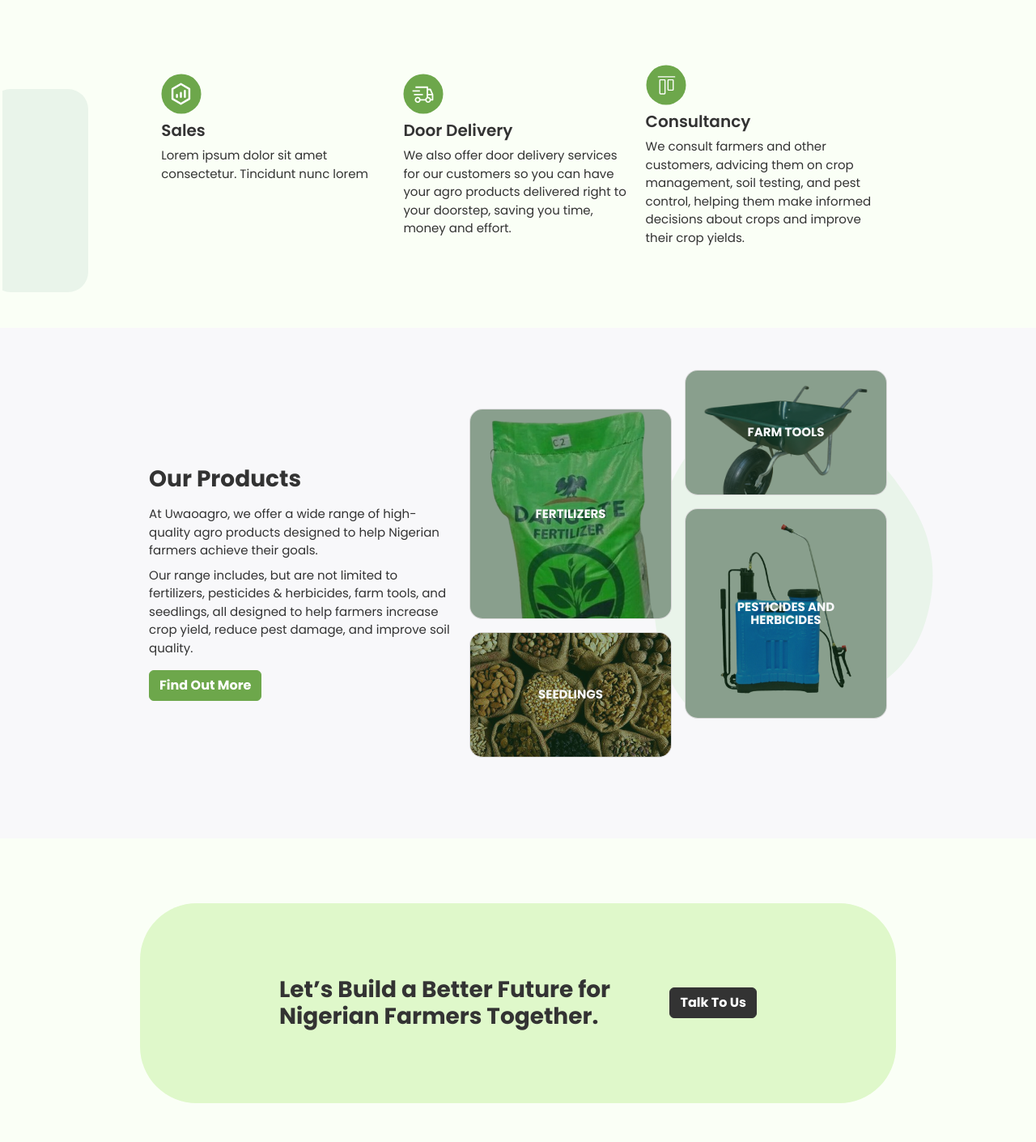
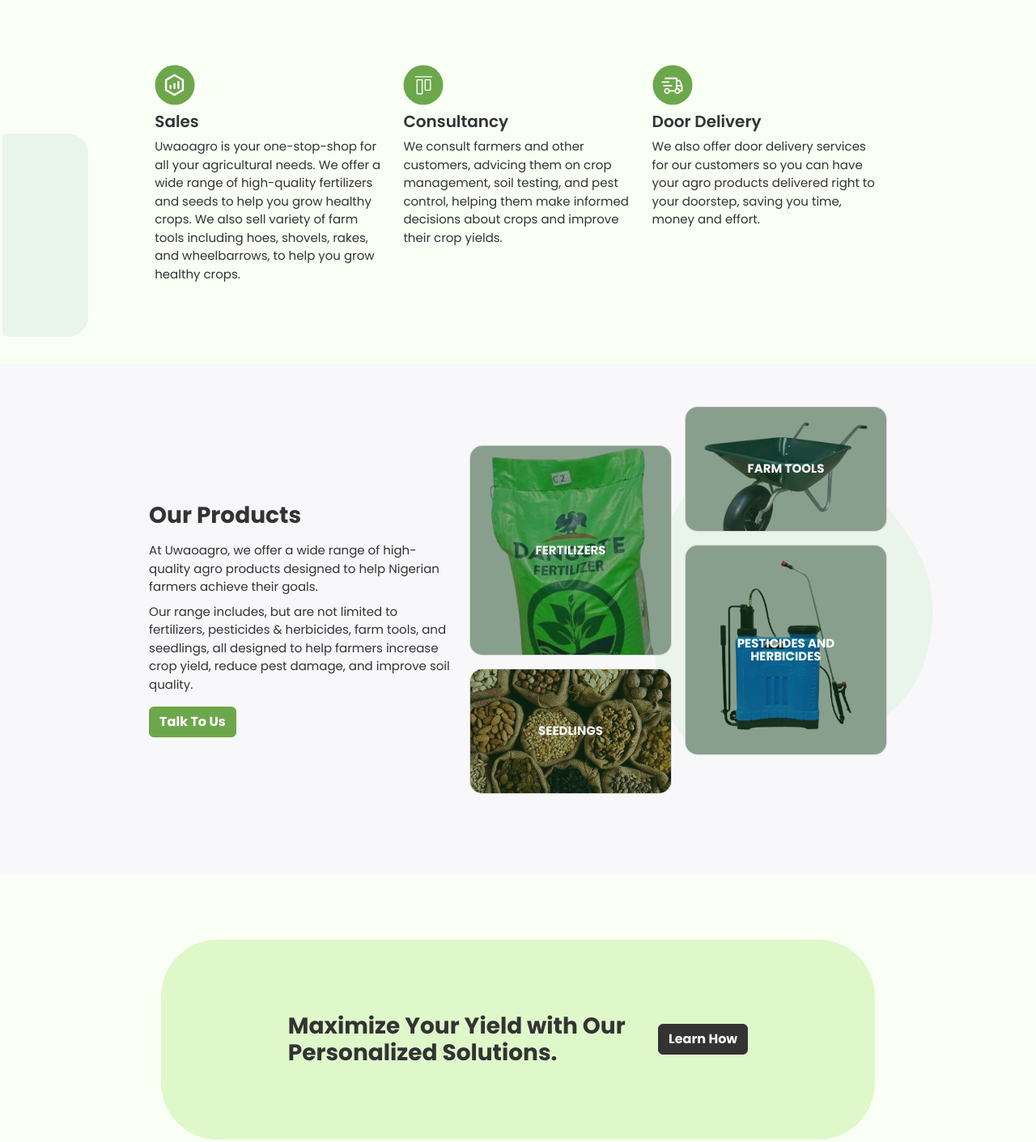
Before and after one commit to nathan-soft/Uwaoagro, a plain HTML site: page index.html in a window 1280 px wide. Shown: the part 620-2031 px from the top of the page at 81% size. Drawn offline with nearby package versions, Linux system fonts and the light colour scheme.

Commit message:
more updates.

```diff
--- a/css/styles.css
+++ b/css/styles.css
@@ -302,7 +302,7 @@ footer{
     }
 
     .services{
-        width: 21rem;
+        width: 23rem;
     }
 
 }
@@ -318,7 +318,7 @@ footer{
 
     .cta{
         border-radius: 2rem;
-        padding: 3.3rem;
+        padding: 2.5rem;
     }
 
     .product-image-wrapper{
@@ -328,6 +328,9 @@ footer{
 
 
 @media screen and (max-width: 531px) {
+    #products>div {
+        padding-inline: 1rem;
+    }
     .product-image-wrapper{
         margin-top: 2rem;
         align-self: center !important;
--- a/index.html
+++ b/index.html
@@ -4,6 +4,7 @@
     <meta charset="UTF-8">
     <meta name="viewport" content="width=device-width, initial-scale=1.0">
     <link rel="shortcut icon" href="images/favicon.ico" type="image/x-icon">
+    <link rel="stylesheet" href="https://cdnjs.cloudflare.com/ajax/libs/animate.css/4.1.1/animate.min.css"/>
     <link href="https://cdn.jsdelivr.net/npm/bootstrap@5.3.1/dist/css/bootstrap.min.css"
         rel="stylesheet"
         integrity="sha384-4bw+/aepP/YC94hEpVNVgiZdgIC5+VKNBQNGCHeKRQN+PtmoHDEXuppvnDJzQIu9"
@@ -112,7 +113,7 @@
     <main>
         <section id="home">
             <div class="container d-flex h-100 px-4 px-sm-2 justify-content-sm-center align-items-center">
-                <div class="d-flex flex-column gap-3 hero-content">
+                <div class="d-flex flex-column gap-3 hero-content animate__animated animate__zoomIn">
                     <h1 class="mb-0 fw-bold hero-text text-primary d-flex flex-column">
                         <span>Top Quality Fertilizers</span>
                         <span>For Best Prices.</span>
@@ -130,33 +131,35 @@
             </div>
         </section>
 
-        <section id="services" class="d-flex service-wrapper justify-content-center align-items-center gap-3 section">
+        <section id="services" class="d-flex service-wrapper justify-content-center align-items-center align-items-lg-start gap-4 section">
             <img class="position-absolute rectangle-blob z-n1" src="images/Rectangle 4.svg" alt="">
-            <div class="d-flex flex-column flex-lg-row gap-3 service-wrapper">
+            <div class="d-flex flex-column flex-lg-row gap-4 service-wrapper">
                 <div class="d-flex flex-column gap-2 services">
                     <img class="img-fluid services-icon" src="images/sales-icon.svg" alt="sales-icon">
                     <div class="d-flex flex-column gap-2">
                         <h5 class="fw-semibold mb-0 services-text">Sales</h5>
-                        <p class="mb-0">Lorem ipsum dolor sit amet consectetur. Tincidunt nunc lorem</p>
+                        <p class="mb-0">
+                            Uwaoagro is your one-stop-shop for all your agricultural needs. We offer a wide range of high-quality fertilizers and seeds to help you grow healthy crops. We also sell variety of farm tools including hoes, shovels, rakes, and wheelbarrows, to help you grow healthy crops.
+                        </p>
                     </div>
                 </div>
                 <div class="d-flex flex-column gap-2 services">
-                    <img class="img-fluid services-icon" src="images/delivery-icon.svg" alt="delivery-icon">
+                    <img class="img-fluid services-icon" src="images/quality-icon.svg" alt="quality-icon">
                     <div class="d-flex flex-column gap-2">
-                        <h5 class="fw-semibold mb-0 services-text">Door Delivery</h5>
+                        <h5 class="fw-semibold mb-0 services-text">Consultancy</h5>
                         <p class="mb-0">
-                            We also offer door delivery services for our customers so you can have your agro products delivered right to your doorstep, saving you time, money and effort.
+                            We consult farmers and other customers, advicing them on crop management, soil testing, and pest control, helping them make informed decisions about crops and improve their crop yields.
                         </p>
                     </div>
                 </div>
             </div>
 
             <div class="d-flex flex-column gap-2 services">
-                <img class="img-fluid services-icon" src="images/quality-icon.svg" alt="quality-icon">
+                <img class="img-fluid services-icon" src="images/delivery-icon.svg" alt="delivery-icon">
                 <div class="d-flex flex-column gap-2">
-                    <h5 class="fw-semibold mb-0 services-text">Consultancy</h5>
+                    <h5 class="fw-semibold mb-0 services-text">Door Delivery</h5>
                     <p class="mb-0">
-                        We consult farmers and other customers, advicing them on crop management, soil testing, and pest control, helping them make informed decisions about crops and improve their crop yields.
+                        We also offer door delivery services for our customers so you can have your agro products delivered right to your doorstep, saving you time, money and effort.
                     </p>
                 </div>
             </div>
@@ -165,7 +168,7 @@
         <section id="products" class="section">
             <div class="container d-flex flex-column flex-lg-row justify-content-center align-items-center
                 gap-4 image-wrapper">
-                <div class="d-flex flex-column gap-3 col-lg-4 product-content">
+                <div class="d-flex flex-column gap-3 col-lg-4 product-content animate__animated animate__slideInLeft">
                     <div class="d-flex flex-column gap-3">
                         <h3 class="mb-0 fw-bold">Our Products</h3>
                         <div>
@@ -178,12 +181,12 @@
                         </div>
                     </div>
                     <div>
-                        <button class="btn btn-primary">
-                            Find Out More
-                        </button>
+                        <a class="btn btn-primary rounded" href="tel:+2348069772238">
+                            Talk To Us
+                        </a>
                     </div>
                 </div>
-                <div class="d-flex gap-3 align-self-end product-image-wrapper">
+                <div class="d-flex gap-3 align-self-end product-image-wrapper animate__animated animate__slideInRight">
                     <div class="d-flex flex-column gap-3 rect-wrapper">
                         <div class="product-wrapper rounded-4 rect">
                             <img class="product-img" src="images/fertilizer.png" alt="">
@@ -215,11 +218,11 @@
         <section class="container-md cta-section d-flex justify-content-center">
             <div class="d-flex flex-column flex-lg-row gap-3 align-items-center justify-content-center cta">
                 <h3 class="mb-0 fw-bold col-lg-6 text-center text-lg-start h3">
-                    Let’s Build a Better Future for Nigerian Farmers Together.
+                    Maximize Your Yield with Our Personalized Solutions.
                 </h3>
-                <button class="btn btn-dark">
-                    Talk To Us
-                </button>
+                <a class="btn btn-dark text-primary rounded" href="tel:+2348069772238">
+                    Learn How
+                </a>
             </div>
         </section>
 
```
